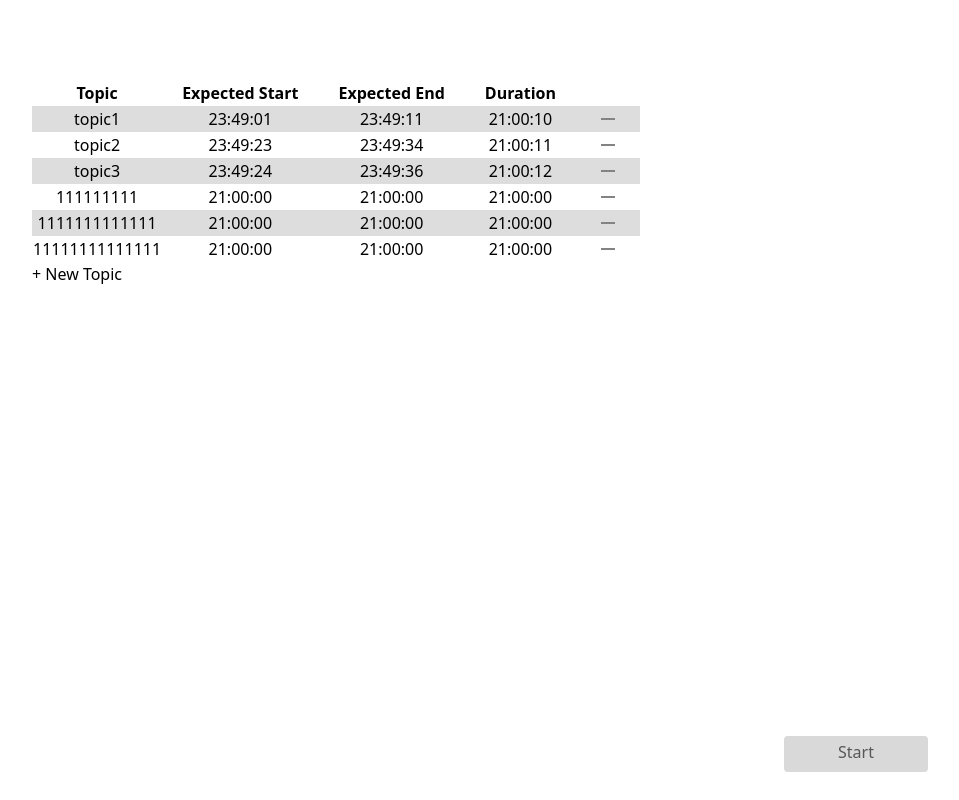
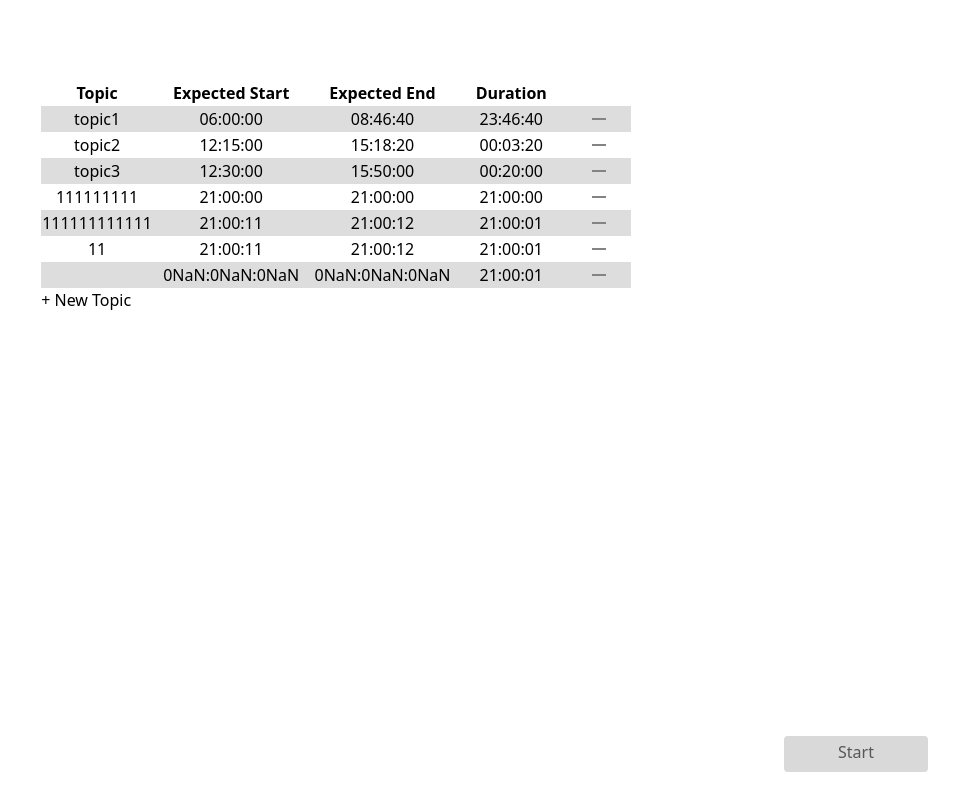
Before and after one commit to The-Shadow-of-Debugging/Timer, a Vue app: page /project/1 in a window 1280 px wide. Shown: the whole page, without its empty margins (304-1263 px from the left). Built offline with nearby package versions, Linux system fonts and the light colour scheme; data requests are answered from the project's data file.

Commit message:
add input-mask and get rid of some errors

```diff
--- a/db.json
+++ b/db.json
@@ -209,6 +209,13 @@
       "timeToEnd": "",
       "status": "notStarted",
       "id": 30
+    },
+    {
+      "title": "1",
+      "timeToStart": "1111",
+      "timeToEnd": "1",
+      "status": "notStarted",
+      "id": 31
     }
   ],
   "themes": [
@@ -241,20 +248,6 @@
       "id": 12
     },
     {
-      "title": "1111111111111",
-      "start": "",
-      "duration": "",
-      "projectId": "1",
-      "id": 17
-    },
-    {
-      "title": "11111111111111",
-      "start": "",
-      "duration": "",
-      "projectId": "1",
-      "id": 20
-    },
-    {
       "title": "11111111111",
       "start": "",
       "duration": "",
@@ -267,6 +260,27 @@
       "duration": "",
       "projectId": "2",
       "id": 24
+    },
+    {
+      "title": "111111111111",
+      "start": "11",
+      "duration": "1",
+      "projectId": "1",
+      "id": 37
+    },
+    {
+      "title": "11",
+      "start": "11",
+      "duration": "1",
+      "projectId": "1",
+      "id": 38
+    },
+    {
+      "title": "",
+      "start": "00:00:10",
+      "duration": "1",
+      "projectId": "1",
+      "id": 39
     }
   ]
 }
--- a/package.json
+++ b/package.json
@@ -11,9 +11,11 @@
     "autoprefixer": "^10",
     "axios": "^0.26.1",
     "core-js": "^3.8.3",
+    "inputmask": "^5.0.7",
     "postcss": "^8",
     "tailwindcss": "^3",
     "vue": "^3.2.13",
+    "vue-inputmask": "^0.2.1",
     "vue-router": "^4.0.14",
     "vuex": "^4.0.2"
   },
--- a/src/components/UI/Forms/TopicForm.vue
+++ b/src/components/UI/Forms/TopicForm.vue
@@ -2,19 +2,15 @@
   <h1 class="TopicWindow__title">Add new topic</h1>
         <div class="TopicWindow__item TopicWindowItem">
           <label class="TopicWindowItem__title">Topic</label>
-          <MyInput class="TopicWindowItem__input" v-model="topic.title"></MyInput>
+          <MyInput class="TopicWindowItem__input"  v-model="topic.title"></MyInput>
         </div>
         <div class="TopicWindow__item TopicWindowItem">
           <label class="TopicWindowItem__title">Expected Start</label>
-          <MyInput class="TopicWindowItem__input" v-model="topic.start"></MyInput>
+          <MyInput :mask="'99:99:99'" inputmode="decimal" class="TopicWindowItem__input" v-model="topic.start"></MyInput>
         </div>
         <div class="TopicWindow__item TopicWindowItem">
-          <label class="TopicWindowItem__title">Expected End</label>
-          <MyInput class="TopicWindowItem__input" v-model="topic.end"></MyInput>
-        </div>
-        <div class="TopicWindow__item TopicWindowItem">
-          <label class="TopicWindowItem__title">Time Left</label>
-          <MyInput class="TopicWindowItem__input" v-model="topic.left"></MyInput>
+          <label class="TopicWindowItem__title">Duration</label>
+          <MyInput :mask="'9{*}'" class="TopicWindowItem__input" v-model="topic.duration"></MyInput>
         </div>
         <MyButton :title="'Create'" class="TopicWindow__btn" @click="createTopic"></MyButton>
 </template>
@@ -25,26 +21,34 @@ import MyInput from '@/components/UI/Input/MyInput'
 export default {
     name:"TopicForm",
     components: {MyButton, MyInput},
+    emits: ["create"],
     data() {
         return {
             topic: {
                 "title": "",
                 "start": "",
-                "end": "",
-                "left": ""
+                "duration": ""
             }
         }
     },
     methods: {
         createTopic() {
-            this.$emit('create', this.topic)
-            this.topic = {
-                "title": "",
-                "start": "",
-                "end": "",
-                "left": ""
+          this.getTimeFromStart(this.topic.start)
+          this.$emit('create', this.topic)
+          this.topic = {
+            "title": "",
+            "start": "",
+            "duration": ""
             }
-        }
+        },
+      getTimeFromStart(start) {
+        let date = start.split('')
+        // eslint-disable-next-line no-unused-vars
+        date = (+date[0]) * 100000 + (+date[1])* 10000 +
+            (+date[3]) * 1000 + (+date[4])* 100 +
+            (+date[6]) * 10 + (+date[7])
+        console.log('date', date)
+      }
     }
 }
 </script>
--- a/src/components/UI/Input/MyInput.vue
+++ b/src/components/UI/Input/MyInput.vue
@@ -1,6 +1,6 @@
 <template>
   <div class="MyInput">
-    <input class="input" :value="modelValue" @input="updateInput">
+    <input class="input" :value="modelValue" v-mask="mask" @input="updateInput">
   </div>
 </template>
 
@@ -8,7 +8,8 @@
 export default {
   name: 'MyInput',
   props: {
-    modelValue: [String, Number]
+    modelValue: [String, Number],
+    mask: {type: [String, Object], default: null}
   },
   methods: {
     updateInput(event) {
--- a/src/components/UI/TopicsTable.vue
+++ b/src/components/UI/TopicsTable.vue
@@ -10,9 +10,9 @@
           </tr>
           <tr v-for="topic in topics" :key="topic.id">
               <td>{{topic.title}}</td>
-              <td>{{fromNumberToTime(topic.start)}}</td>
-              <td>{{fromNumberToTime(topic.start + topic.duration)}}</td>
-              <td>{{fromNumberToTime(topic.duration)}}</td>
+              <td>{{fromStringToTime(topic.start)}}</td>
+              <td>{{fromStringToTime(+topic.start + +topic.duration)}}</td>
+              <td>{{fromStringToTime(topic.duration)}}</td>
               <td>
                 <svg @click="$emit('remove', topic)" width="14" height="2" viewBox="0 0 14 2" fill="none" xmlns="http://www.w3.org/2000/svg">
                   <line y1="1" x2="14" y2="1" stroke="#838383" stroke-width="2"/>
@@ -33,8 +33,8 @@ export default {
         }
     },
     methods: {
-      fromNumberToTime(number) {
-        const date = new Date(number - 10800000)
+      fromStringToTime(number) {
+        const date = new Date((+number * 1000) - 10800000)
         return (String(date.getHours()).length === 2 ? date.getHours() : '0' + date.getHours()) + ':'
         + (String(date.getMinutes()).length === 2 ? date.getMinutes() : '0' + date.getMinutes()) + ':'
         + (String(date.getSeconds()).length === 2 ? date.getSeconds() : '0' +date.getSeconds())
--- a/src/main.js
+++ b/src/main.js
@@ -3,10 +3,11 @@ import App from '@/App.vue'
 import router from '@/router/router'
 import store from '@/store'
 import './assets/tailwind.css'
+import VueInputMask from '@/plugins/vue-inputmask'
 
-const app = createApp(App).use(router)
-
+const app = createApp(App)
 app
+  .use(VueInputMask)
   .use(router)
   .use(store)
   .mount('#app')
--- a/src/pages/DashboardPage.vue
+++ b/src/pages/DashboardPage.vue
@@ -7,7 +7,7 @@
     <ProjectList :projects="showSortedProjects"></ProjectList>
     <MyButton :title="'Add new project'" @click="showDialog"></MyButton>
     <TopicWindow v-model:show="dialogVisible">
-      <ProjectForm @create="createProject" :title="'project'" :left="false"></ProjectForm>
+      <ProjectForm @create="createProject" :title="'project'"></ProjectForm>
     </TopicWindow>
   </div>
 
--- /dev/null
+++ b/src/plugins/vue-inputmask.js
@@ -0,0 +1,15 @@
+import Inputmask from 'inputmask'
+
+const VueInputMask = {
+  install:  function(Vue){
+    Vue.directive('mask', {
+      created: function(el, binding){
+        if (binding.value) {
+          Inputmask(binding.value).mask(el)
+        }
+      }
+    })
+  }
+}
+
+export default VueInputMask
```
Also changed, not shown: 1 other file (tests, documents, lock files or other folders).
